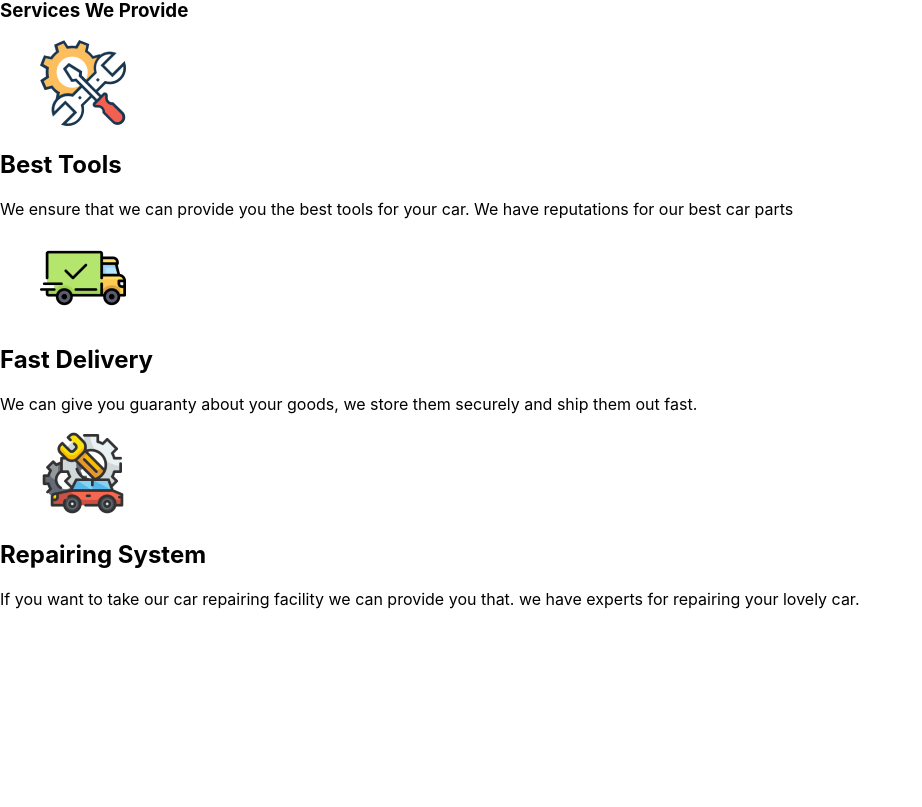
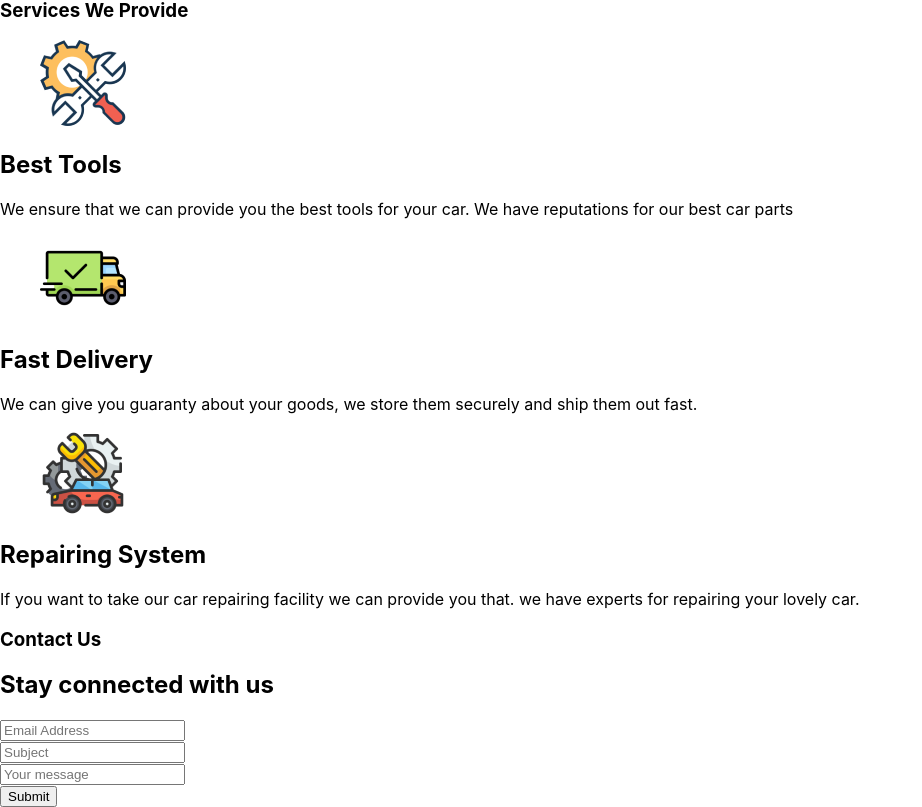
Before and after one commit to jubaer-ibn-johir/cars-parts-client-side, a React (Create React App) app: page / in a window 1280 px wide. Shown: the part 3047-3854 px from the top of the page, without its empty margins (0-922 px from the left). Before the commit the page ends 3672 px from the top, so only its background shows below. Built offline with nearby package versions, Linux system fonts and the light colour scheme.

Commit message:
contact added

```diff
--- /dev/null
+++ b/src/Pages/Home/ContactUs.js
@@ -0,0 +1,35 @@
+import React from 'react';
+
+const ContactUs = () => {
+    return (
+        <section
+       className=" my-28 mx-6 justify-center items-center pt-20 text-center "
+    >
+      <h3  className="text-xl text-primary font-bold ">Contact Us</h3>
+      <h2  className="text-3xl m-4 ">Stay connected with us</h2>
+      <input
+        type="text"
+        placeholder="Email Address"
+         className=" my-2 input input-bordered input-md w-full max-w-xs"
+      /> <br/>
+      <input
+        type="text"
+        placeholder="Subject"
+         className="my-2 input input-bordered input-md w-full max-w-xs"
+      /> <br/>
+
+      <input
+        type="text"
+        placeholder="Your message"
+         className=" my-2 input input-bordered input-lg w-full max-w-xs"
+      />
+
+
+      <div  className="mt-6 pb-12">
+      <button class="btn btn-outline">Submit</button>
+      </div>
+    </section>
+    );
+};
+
+export default ContactUs;
--- a/src/Pages/Home/Home.js
+++ b/src/Pages/Home/Home.js
@@ -1,5 +1,6 @@
 import React from 'react';
 import Banner from './Banner';
+import ContactUs from './ContactUs';
 import Services from './Services';
 import Summery from './Summery';
 
@@ -9,6 +10,7 @@ const Home = () => {
             <Banner></Banner>
             <Summery></Summery>
             <Services></Services>
+            <ContactUs></ContactUs>
         </div>
     );
 };
--- a/src/Pages/Home/Services.js
+++ b/src/Pages/Home/Services.js
@@ -29,7 +29,7 @@ const Services = () => {
         }
     ]
   return (
-    <div className="my-24">
+    <div className="my-28">
       <div>
         <h2 className="text-center uppercase text-4xl font-bold">Our Services</h2>
         <h3 className="text-center text-4xl">Services We Provide</h3>
--- a/src/Pages/Home/Summery.js
+++ b/src/Pages/Home/Summery.js
@@ -6,7 +6,7 @@ import reviews from '../../assets/icons/reviews.png';
 
 const Summery = () => {
     return (
-        <div>
+        <div className='mb-12'>
             <h2 className='text-4xl font-bold text-center uppercase mb-6'>Business Summery</h2>
             <h3 className='text-center  text-3xl uppercase my-2'>Thousands of customers trust us</h3>
             <p className='text-center text-xl  uppercase mb-4'>Try to understand users expectations</p>
```
